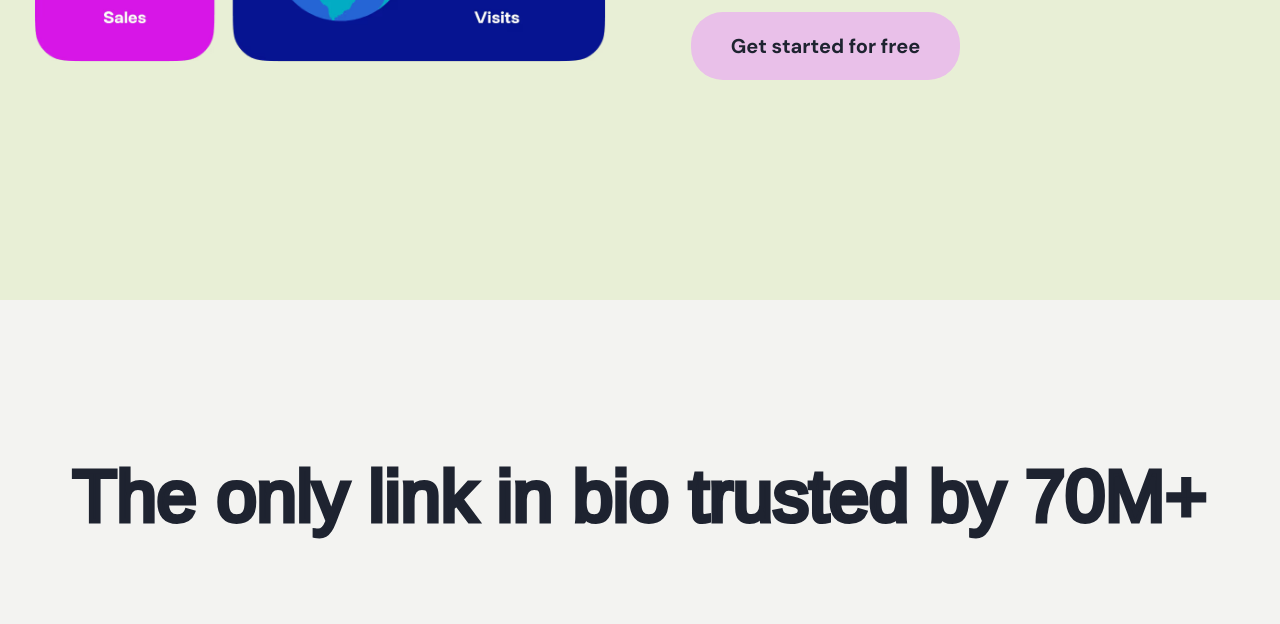
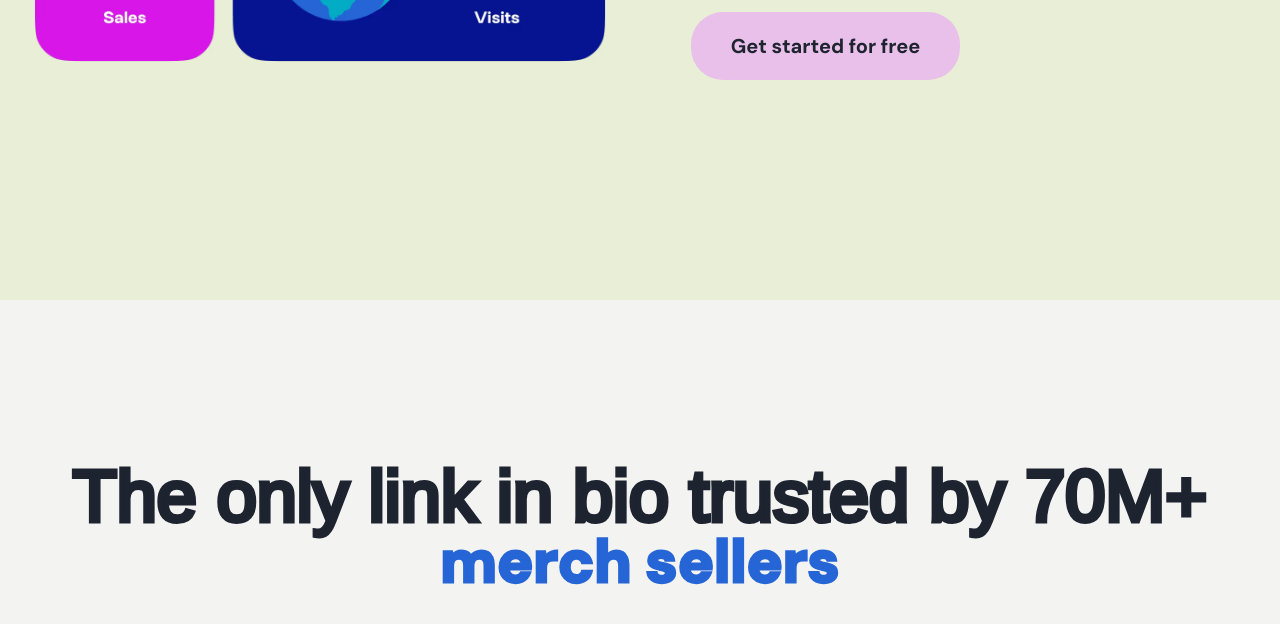
Before and after one commit to Void-0019/linktree-clone, a Next.js app: page / in a window 1280 px wide. Shown: the part 3460-4084 px from the top of the page. Built offline with nearby package versions, Linux system fonts and the light colour scheme; a web font is replaced by a local one.

Commit message:
feat: add AnimatedText component to main page

```diff
--- a/app/page.js
+++ b/app/page.js
@@ -1,6 +1,7 @@
 "use client"
 
 import { useEffect, useRef } from "react";
+import AnimatedText from "@/components/AnimatedText";
 
 export default function Home() {
 
@@ -164,9 +165,7 @@ export default function Home() {
 
 
       <section className="bg-[#f3f3f1] h-[200vh]">
-
-        <div className="text-[#1e2330] text-7xl text-center pt-40 [-webkit-text-stroke:5px_currentColor]">The only link in bio trusted by 70M+</div>
-
+      <AnimatedText/>
       </section>
     </main>
   );
```
